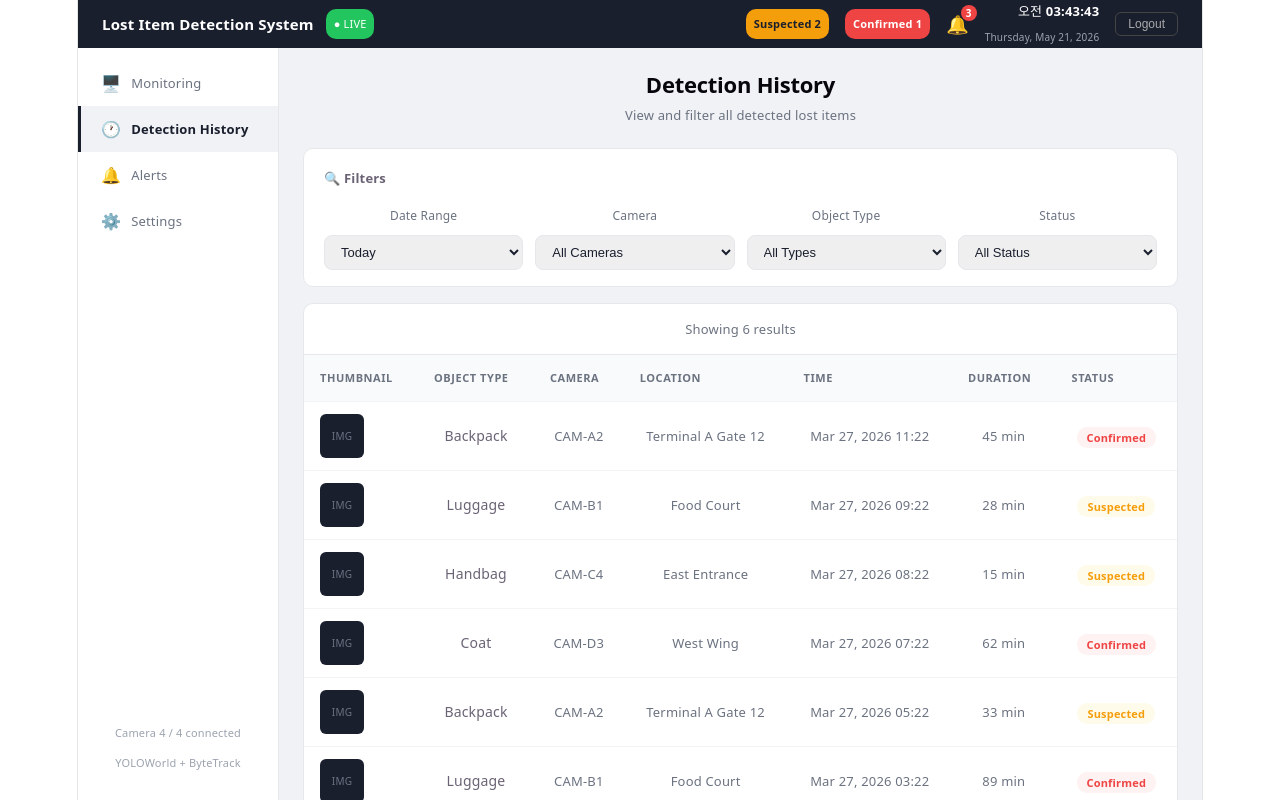
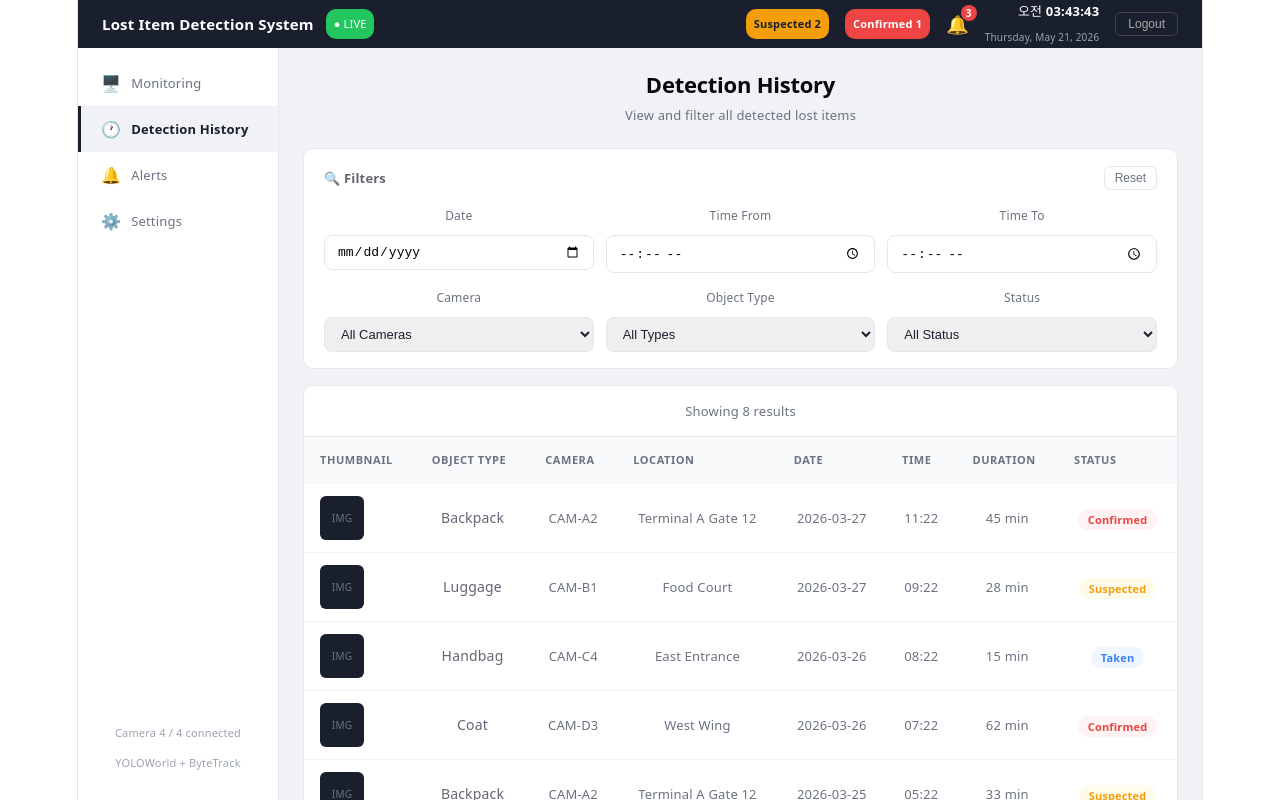
Before and after one commit to SKHU-AI-Projects-Archive/2026-1-Capstone-T01-easyfind-lost-n-found, a React app in the folder frontend/: page /detection-history in a window 1280 px wide. Built offline with nearby package versions, Linux system fonts and the light colour scheme; the HTML template or start-up script is replaced by a standard one.

Commit message:
feat: Detection History 모달 및 카메라 연동 기능 추가

```diff
--- a/frontend/src/pages/DetectionHistory.jsx
+++ b/frontend/src/pages/DetectionHistory.jsx
@@ -1,51 +1,93 @@
 import { useState } from 'react'
+import { useNavigate } from 'react-router-dom'
 
 function DetectionHistory() {
-  const [filterDate, setFilterDate] = useState('Today')
-  const [filterCam, setFilterCam] = useState('All Cameras')
+  const navigate = useNavigate()
+  const [filterDate, setFilterDate] = useState('')
+  const [filterTimeStart, setFilterTimeStart] = useState('')
+  const [filterTimeEnd, setFilterTimeEnd] = useState('')
   const [filterType, setFilterType] = useState('All Types')
   const [filterStatus, setFilterStatus] = useState('All Status')
+  const [filterCam, setFilterCam] = useState('All Cameras')
+  const [selectedItem, setSelectedItem] = useState(null)
 
   const allData = [
-    { type: 'Backpack', cam: 'CAM-A2', location: 'Terminal A Gate 12', time: 'Mar 27, 2026 11:22', duration: '45 min', status: 'Confirmed' },
-    { type: 'Luggage', cam: 'CAM-B1', location: 'Food Court', time: 'Mar 27, 2026 09:22', duration: '28 min', status: 'Suspected' },
-    { type: 'Handbag', cam: 'CAM-C4', location: 'East Entrance', time: 'Mar 27, 2026 08:22', duration: '15 min', status: 'Suspected' },
-    { type: 'Coat', cam: 'CAM-D3', location: 'West Wing', time: 'Mar 27, 2026 07:22', duration: '62 min', status: 'Confirmed' },
-    { type: 'Backpack', cam: 'CAM-A2', location: 'Terminal A Gate 12', time: 'Mar 27, 2026 05:22', duration: '33 min', status: 'Suspected' },
-    { type: 'Luggage', cam: 'CAM-B1', location: 'Food Court', time: 'Mar 27, 2026 03:22', duration: '89 min', status: 'Confirmed' },
+    { id: 1, type: 'Backpack', cam: 'CAM-A2', location: 'Terminal A Gate 12', date: '2026-03-27', time: '11:22', duration: '45 min', status: 'Confirmed' },
+    { id: 2, type: 'Luggage', cam: 'CAM-B1', location: 'Food Court', date: '2026-03-27', time: '09:22', duration: '28 min', status: 'Suspected' },
+    { id: 3, type: 'Handbag', cam: 'CAM-C4', location: 'East Entrance', date: '2026-03-26', time: '08:22', duration: '15 min', status: 'Taken' },
+    { id: 4, type: 'Coat', cam: 'CAM-D3', location: 'West Wing', date: '2026-03-26', time: '07:22', duration: '62 min', status: 'Confirmed' },
+    { id: 5, type: 'Backpack', cam: 'CAM-A2', location: 'Terminal A Gate 12', date: '2026-03-25', time: '05:22', duration: '33 min', status: 'Suspected' },
+    { id: 6, type: 'Luggage', cam: 'CAM-B1', location: 'Food Court', date: '2026-03-25', time: '03:22', duration: '89 min', status: 'Taken' },
+    { id: 7, type: 'Handbag', cam: 'CAM-C4', location: 'East Entrance', date: '2026-03-24', time: '14:10', duration: '20 min', status: 'Confirmed' },
+    { id: 8, type: 'Coat', cam: 'CAM-D3', location: 'West Wing', date: '2026-03-23', time: '16:45', duration: '55 min', status: 'Suspected' },
   ]
 
   const filtered = allData.filter(row => {
-    if (filterCam !== 'All Cameras' && row.cam !== filterCam) return false
+    if (filterDate && row.date !== filterDate) return false
+    if (filterTimeStart && row.time < filterTimeStart) return false
+    if (filterTimeEnd && row.time > filterTimeEnd) return false
     if (filterType !== 'All Types' && row.type !== filterType) return false
     if (filterStatus !== 'All Status' && row.status !== filterStatus) return false
+    if (filterCam !== 'All Cameras' && row.cam !== filterCam) return false
     return true
   })
 
+  const resetFilters = () => {
+    setFilterDate('')
+    setFilterTimeStart('')
+    setFilterTimeEnd('')
+    setFilterType('All Types')
+    setFilterStatus('All Status')
+    setFilterCam('All Cameras')
+  }
+
+  const getStatusStyle = (status) => {
+    if (status === 'Confirmed') return { background: '#fef2f2', color: '#ef4444' }
+    if (status === 'Taken') return { background: '#eff6ff', color: '#3b82f6' }
+    return { background: '#fffbeb', color: '#f59e0b' }
+  }
+
+  const getTimeline = (status) => [
+    { label: 'Detected', desc: 'Object detected in camera view', color: '#9ca3af', done: true },
+    { label: 'Suspected', desc: 'Item stationary for threshold time', color: '#f59e0b', done: status === 'Suspected' || status === 'Confirmed' || status === 'Taken' },
+    { label: 'Confirmed', desc: 'Confirmed as lost item', color: '#ef4444', done: status === 'Confirmed' || status === 'Taken' },
+    { label: 'Taken', desc: 'Item taken by unknown person', color: '#3b82f6', done: status === 'Taken' },
+  ]
+
   return (
-    <div style={{ flex: 1, padding: '24px', overflow: 'auto' }}>
+    <div style={{ padding: '24px', overflow: 'auto', height: '100%' }}>
       <h2 style={{ fontSize: '22px', fontWeight: '600', margin: '0 0 4px' }}>Detection History</h2>
       <p style={{ color: '#6b7280', fontSize: '13px', margin: '0 0 20px' }}>View and filter all detected lost items</p>
 
       {/* Filters */}
       <div style={{ background: 'white', border: '1px solid #e5e7eb', borderRadius: '10px', padding: '16px 20px', marginBottom: '16px' }}>
-        <div style={{ display: 'flex', alignItems: 'center', gap: '6px', marginBottom: '12px' }}>
+        <div style={{ display: 'flex', alignItems: 'center', justifyContent: 'space-between', marginBottom: '12px' }}>
           <span style={{ fontSize: '13px', fontWeight: '600' }}>🔍 Filters</span>
+          <button onClick={resetFilters} style={{ fontSize: '12px', color: '#6b7280', background: 'none', border: '1px solid #e5e7eb', borderRadius: '6px', padding: '4px 10px', cursor: 'pointer' }}>Reset</button>
         </div>
-        <div style={{ display: 'grid', gridTemplateColumns: 'repeat(4, 1fr)', gap: '12px' }}>
+        <div style={{ display: 'grid', gridTemplateColumns: 'repeat(3, 1fr)', gap: '12px', marginBottom: '12px' }}>
+          <div>
+            <div style={{ fontSize: '12px', color: '#6b7280', marginBottom: '6px' }}>Date</div>
+            <input type="date" value={filterDate} onChange={(e) => setFilterDate(e.target.value)} style={{ width: '100%', padding: '8px 12px', border: '1px solid #e5e7eb', borderRadius: '8px', fontSize: '13px', boxSizing: 'border-box' }} />
+          </div>
+          <div>
+            <div style={{ fontSize: '12px', color: '#6b7280', marginBottom: '6px' }}>Time From</div>
+            <input type="time" value={filterTimeStart} onChange={(e) => setFilterTimeStart(e.target.value)} style={{ width: '100%', padding: '8px 12px', border: '1px solid #e5e7eb', borderRadius: '8px', fontSize: '13px', boxSizing: 'border-box' }} />
+          </div>
+          <div>
+            <div style={{ fontSize: '12px', color: '#6b7280', marginBottom: '6px' }}>Time To</div>
+            <input type="time" value={filterTimeEnd} onChange={(e) => setFilterTimeEnd(e.target.value)} style={{ width: '100%', padding: '8px 12px', border: '1px solid #e5e7eb', borderRadius: '8px', fontSize: '13px', boxSizing: 'border-box' }} />
+          </div>
+        </div>
+        <div style={{ display: 'grid', gridTemplateColumns: 'repeat(3, 1fr)', gap: '12px' }}>
           {[
-            { label: 'Date Range', value: filterDate, setter: setFilterDate, options: ['Today', 'This Week', 'This Month'] },
             { label: 'Camera', value: filterCam, setter: setFilterCam, options: ['All Cameras', 'CAM-A2', 'CAM-B1', 'CAM-C4', 'CAM-D3'] },
             { label: 'Object Type', value: filterType, setter: setFilterType, options: ['All Types', 'Backpack', 'Luggage', 'Handbag', 'Coat'] },
-            { label: 'Status', value: filterStatus, setter: setFilterStatus, options: ['All Status', 'Suspected', 'Confirmed'] },
+            { label: 'Status', value: filterStatus, setter: setFilterStatus, options: ['All Status', 'Suspected', 'Confirmed', 'Taken'] },
           ].map((filter, i) => (
             <div key={i}>
               <div style={{ fontSize: '12px', color: '#6b7280', marginBottom: '6px' }}>{filter.label}</div>
-              <select
-                value={filter.value}
-                onChange={(e) => filter.setter(e.target.value)}
-                style={{ width: '100%', padding: '8px 12px', border: '1px solid #e5e7eb', borderRadius: '8px', fontSize: '13px', color: '#1a1f2e' }}
-              >
+              <select value={filter.value} onChange={(e) => filter.setter(e.target.value)} style={{ width: '100%', padding: '8px 12px', border: '1px solid #e5e7eb', borderRadius: '8px', fontSize: '13px', color: '#1a1f2e' }}>
                 {filter.options.map((opt, j) => <option key={j}>{opt}</option>)}
               </select>
             </div>
@@ -59,38 +101,35 @@ function DetectionHistory() {
           Showing {filtered.length} results
         </div>
         {filtered.length === 0 ? (
-          <div style={{ textAlign: 'center', padding: '60px', color: '#9ca3af', fontSize: '14px' }}>
-            No results found
-          </div>
+          <div style={{ textAlign: 'center', padding: '60px', color: '#9ca3af', fontSize: '14px' }}>No results found</div>
         ) : (
           <table style={{ width: '100%', borderCollapse: 'collapse' }}>
             <thead>
               <tr style={{ background: '#f9fafb' }}>
-                {['Thumbnail', 'Object Type', 'Camera', 'Location', 'Time', 'Duration', 'Status'].map((col, i) => (
+                {['Thumbnail', 'Object Type', 'Camera', 'Location', 'Date', 'Time', 'Duration', 'Status'].map((col, i) => (
                   <th key={i} style={{ padding: '10px 16px', fontSize: '11px', fontWeight: '600', color: '#6b7280', textAlign: 'left', letterSpacing: '0.05em', textTransform: 'uppercase' }}>{col}</th>
                 ))}
               </tr>
             </thead>
             <tbody>
-              {filtered.map((row, i) => (
-                <tr key={i} style={{ borderTop: '1px solid #f3f4f6' }}>
+              {filtered.map((row) => (
+                <tr key={row.id}
+                  onClick={() => setSelectedItem(row)}
+                  style={{ borderTop: '1px solid #f3f4f6', cursor: 'pointer' }}
+                  onMouseEnter={e => e.currentTarget.style.background = '#f9fafb'}
+                  onMouseLeave={e => e.currentTarget.style.background = 'white'}
+                >
                   <td style={{ padding: '12px 16px' }}>
                     <div style={{ width: '44px', height: '44px', background: '#1a1f2e', borderRadius: '6px', display: 'flex', alignItems: 'center', justifyContent: 'center', fontSize: '10px', color: '#6b7280' }}>IMG</div>
                   </td>
                   <td style={{ padding: '12px 16px', fontSize: '14px', fontWeight: '500' }}>{row.type}</td>
                   <td style={{ padding: '12px 16px', fontSize: '13px', color: '#6b7280' }}>{row.cam}</td>
                   <td style={{ padding: '12px 16px', fontSize: '13px', color: '#6b7280' }}>{row.location}</td>
+                  <td style={{ padding: '12px 16px', fontSize: '13px', color: '#6b7280' }}>{row.date}</td>
                   <td style={{ padding: '12px 16px', fontSize: '13px', color: '#6b7280' }}>{row.time}</td>
                   <td style={{ padding: '12px 16px', fontSize: '13px', color: '#6b7280' }}>{row.duration}</td>
                   <td style={{ padding: '12px 16px' }}>
-                    <span style={{
-                      fontSize: '11px',
-                      padding: '3px 10px',
-                      borderRadius: '10px',
-                      fontWeight: '600',
-                      background: row.status === 'Confirmed' ? '#fef2f2' : '#fffbeb',
-                      color: row.status === 'Confirmed' ? '#ef4444' : '#f59e0b',
-                    }}>{row.status}</span>
+                    <span style={{ fontSize: '11px', padding: '3px 10px', borderRadius: '10px', fontWeight: '600', ...getStatusStyle(row.status) }}>{row.status}</span>
                   </td>
                 </tr>
               ))}
@@ -98,6 +137,77 @@ function DetectionHistory() {
           </table>
         )}
       </div>
+
+      {/* Modal */}
+      {selectedItem && (
+        <div onClick={() => setSelectedItem(null)} style={{
+          position: 'fixed', top: 0, left: 0, width: '100vw', height: '100vh',
+          background: 'rgba(0,0,0,0.5)', display: 'flex', alignItems: 'center', justifyContent: 'center', zIndex: 1000,
+        }}>
+          <div onClick={e => e.stopPropagation()} style={{
+            background: 'white', borderRadius: '12px', padding: '28px', width: '500px', maxHeight: '80vh', overflow: 'auto',
+          }}>
+            {/* 모달 헤더 */}
+            <div style={{ display: 'flex', justifyContent: 'space-between', alignItems: 'center', marginBottom: '20px' }}>
+              <div style={{ display: 'flex', alignItems: 'center', gap: '12px' }}>
+                <div style={{ width: '48px', height: '48px', background: '#1a1f2e', borderRadius: '8px', display: 'flex', alignItems: 'center', justifyContent: 'center', fontSize: '11px', color: '#6b7280' }}>IMG</div>
+                <div>
+                  <div style={{ fontWeight: '600', fontSize: '16px' }}>{selectedItem.type}</div>
+                  <span style={{ fontSize: '11px', padding: '2px 8px', borderRadius: '8px', fontWeight: '600', ...getStatusStyle(selectedItem.status) }}>{selectedItem.status}</span>
+                </div>
+              </div>
+              <button onClick={() => setSelectedItem(null)} style={{ background: 'none', border: 'none', fontSize: '20px', cursor: 'pointer', color: '#6b7280' }}>✕</button>
+            </div>
+
+            {/* 상세 정보 */}
+            <div style={{ background: '#f9fafb', borderRadius: '8px', padding: '16px', marginBottom: '20px' }}>
+              <div style={{ display: 'grid', gridTemplateColumns: '1fr 1fr', gap: '12px' }}>
+                {[
+                  { label: '📷 Camera', value: selectedItem.cam },
+                  { label: '📍 Location', value: selectedItem.location },
+                  { label: '📅 Date', value: selectedItem.date },
+                  { label: '🕐 Time', value: selectedItem.time },
+                  { label: '⏱ Duration', value: selectedItem.duration },
+                ].map((info, i) => (
+                  <div key={i}>
+                    <div style={{ fontSize: '11px', color: '#9ca3af', marginBottom: '2px' }}>{info.label}</div>
+                    <div style={{ fontSize: '13px', fontWeight: '500' }}>{info.value}</div>
+                  </div>
+                ))}
+              </div>
+            </div>
+
+            {/* 타임라인 */}
+            <div style={{ marginBottom: '20px' }}>
+              <div style={{ fontSize: '12px', fontWeight: '600', color: '#6b7280', marginBottom: '12px', textTransform: 'uppercase', letterSpacing: '0.05em' }}>Detection Timeline</div>
+              <div style={{ display: 'flex', flexDirection: 'column', gap: '10px' }}>
+                {getTimeline(selectedItem.status).map((step, i) => (
+                  <div key={i} style={{ display: 'flex', alignItems: 'center', gap: '10px' }}>
+                    <div style={{ width: '10px', height: '10px', borderRadius: '50%', background: step.done ? step.color : '#e5e7eb', flexShrink: 0 }}></div>
+                    <div>
+                      <div style={{ fontSize: '13px', fontWeight: '500', color: step.done ? '#1a1f2e' : '#9ca3af' }}>{step.label}</div>
+                      <div style={{ fontSize: '11px', color: '#9ca3af' }}>{step.desc}</div>
+                    </div>
+                  </div>
+                ))}
+              </div>
+            </div>
+
+            {/* 버튼 */}
+            <div style={{ display: 'flex', gap: '10px' }}>
+              <button onClick={() => {
+                setSelectedItem(null)
+                navigate('/dashboard', { state: { focusCam: selectedItem.cam } })
+              }} style={{
+                flex: 1, padding: '10px', background: '#1a1f2e', color: 'white', border: 'none', borderRadius: '8px', fontSize: '13px', fontWeight: '600', cursor: 'pointer',
+              }}>📹 Go to Camera</button>
+              <button onClick={() => setSelectedItem(null)} style={{
+                flex: 1, padding: '10px', background: 'white', color: '#6b7280', border: '1px solid #e5e7eb', borderRadius: '8px', fontSize: '13px', cursor: 'pointer',
+              }}>Close</button>
+            </div>
+          </div>
+        </div>
+      )}
     </div>
   )
 }
--- a/frontend/src/pages/dashboard.jsx
+++ b/frontend/src/pages/dashboard.jsx
@@ -1,4 +1,27 @@
+import { useLocation, useNavigate } from 'react-router-dom'
+import { useState, useEffect } from 'react'
+
 function Dashboard() {
+  const location = useLocation()
+  const navigate = useNavigate()
+  const focusCam = location.state?.focusCam || null
+  const [modalCam, setModalCam] = useState(null)
+
+  const cams = [
+    { id: 'CAM-A2', name: 'CAM-A2 — 1F Entrance', status: 'Suspected', statusColor: '#f59e0b', msg: 'Backpack stationary (32s)' },
+    { id: 'CAM-B1', name: 'CAM-B1 — 2F Corridor', status: 'Normal', statusColor: '#22c55e', msg: 'No alerts' },
+    { id: 'CAM-D3', name: 'CAM-D3 — B1 Parking', status: 'Confirmed', statusColor: '#ef4444', msg: 'Luggage (2min+)' },
+    { id: 'CAM-C4', name: 'CAM-C4 — 3F Lounge', status: 'Normal', statusColor: '#22c55e', msg: 'No alerts' },
+  ]
+
+  useEffect(() => {
+    if (focusCam) {
+      const cam = cams.find(c => c.id === focusCam)
+      if (cam) setModalCam(cam)
+      navigate('/dashboard', { replace: true, state: {} })
+    }
+  }, [])
+
   return (
     <div style={{ padding: '16px', display: 'flex', flexDirection: 'column', gap: '12px', height: '100%', overflow: 'auto' }}>
 
@@ -17,13 +40,19 @@ function Dashboard() {
 
       {/* CCTV Grid */}
       <div style={{ display: 'grid', gridTemplateColumns: '1fr 1fr', gap: '12px', flex: 1 }}>
-        {[
-          { name: 'CAM 01 — 1F Entrance', status: 'Suspected', statusColor: '#f59e0b', msg: 'Backpack stationary (32s)' },
-          { name: 'CAM 02 — 2F Corridor', status: 'Normal', statusColor: '#22c55e', msg: 'No alerts' },
-          { name: 'CAM 03 — B1 Parking', status: 'Confirmed', statusColor: '#ef4444', msg: 'Luggage (2min+)' },
-          { name: 'CAM 04 — 3F Lounge', status: 'Normal', statusColor: '#22c55e', msg: 'No alerts' },
-        ].map((cam, i) => (
-          <div key={i} style={{ background: '#111827', borderRadius: '10px', padding: '12px', display: 'flex', flexDirection: 'column', gap: '8px', border: cam.status === 'Confirmed' ? '1px solid #ef4444' : '1px solid transparent' }}>
+        {cams.map((cam) => (
+          <div key={cam.id}
+            onClick={() => setModalCam(cam)}
+            style={{
+              background: '#111827',
+              borderRadius: '10px',
+              padding: '12px',
+              display: 'flex',
+              flexDirection: 'column',
+              gap: '8px',
+              border: cam.status === 'Confirmed' ? '1px solid #ef4444' : '1px solid transparent',
+              cursor: 'pointer',
+            }}>
             <div style={{ display: 'flex', justifyContent: 'space-between', alignItems: 'center' }}>
               <span style={{ color: '#9ca3af', fontSize: '12px' }}>{cam.name}</span>
               <span style={{ background: '#22c55e', color: 'white', fontSize: '10px', padding: '2px 6px', borderRadius: '8px' }}>● LIVE</span>
@@ -42,8 +71,8 @@ function Dashboard() {
           <div style={{ fontSize: '11px', fontWeight: '600', color: '#6b7280', marginBottom: '10px', textTransform: 'uppercase', letterSpacing: '0.05em' }}>Real-time Alerts</div>
           <div style={{ display: 'flex', flexDirection: 'column', gap: '8px' }}>
             {[
-              { item: 'Luggage', cam: 'CAM 03', time: '15:40', status: 'Confirmed', color: '#ef4444', bg: '#fef2f2' },
-              { item: 'Backpack', cam: 'CAM 01', time: '15:42', status: 'Suspected', color: '#f59e0b', bg: '#fffbeb' },
+              { item: 'Luggage', cam: 'CAM-D3', time: '15:40', status: 'Confirmed', color: '#ef4444', bg: '#fef2f2' },
+              { item: 'Backpack', cam: 'CAM-A2', time: '15:42', status: 'Suspected', color: '#f59e0b', bg: '#fffbeb' },
             ].map((alert, i) => (
               <div key={i} style={{ border: `1px solid #e5e7eb`, borderLeft: `3px solid ${alert.color}`, borderRadius: '0 8px 8px 0', padding: '10px', background: alert.bg }}>
                 <div style={{ fontWeight: '600', fontSize: '13px' }}>{alert.item}</div>
@@ -74,6 +103,30 @@ function Dashboard() {
         </div>
       </div>
 
+      {/* 카메라 모달 */}
+      {modalCam && (
+        <div onClick={() => setModalCam(null)} style={{
+          position: 'fixed', top: 0, left: 0, width: '100vw', height: '100vh',
+          background: 'rgba(0,0,0,0.7)', display: 'flex', alignItems: 'center', justifyContent: 'center', zIndex: 1000,
+        }}>
+          <div onClick={e => e.stopPropagation()} style={{
+            background: '#111827', borderRadius: '12px', padding: '20px', width: '700px',
+          }}>
+            <div style={{ display: 'flex', justifyContent: 'space-between', alignItems: 'center', marginBottom: '12px' }}>
+              <div style={{ display: 'flex', alignItems: 'center', gap: '10px' }}>
+                <span style={{ color: 'white', fontWeight: '600', fontSize: '15px' }}>{modalCam.name}</span>
+                <span style={{ background: '#22c55e', color: 'white', fontSize: '10px', padding: '2px 6px', borderRadius: '8px' }}>● LIVE</span>
+              </div>
+              <button onClick={() => setModalCam(null)} style={{ background: 'none', border: 'none', color: '#9ca3af', fontSize: '20px', cursor: 'pointer' }}>✕</button>
+            </div>
+            <div style={{ background: '#1f2937', borderRadius: '8px', height: '380px', display: 'flex', alignItems: 'center', justifyContent: 'center', marginBottom: '12px' }}>
+              <span style={{ color: '#4b5563', fontSize: '14px' }}>Connecting to stream...</span>
+            </div>
+            <div style={{ fontSize: '12px', color: modalCam.statusColor }}>{modalCam.status} — {modalCam.msg}</div>
+          </div>
+        </div>
+      )}
+
     </div>
   )
 }
```
